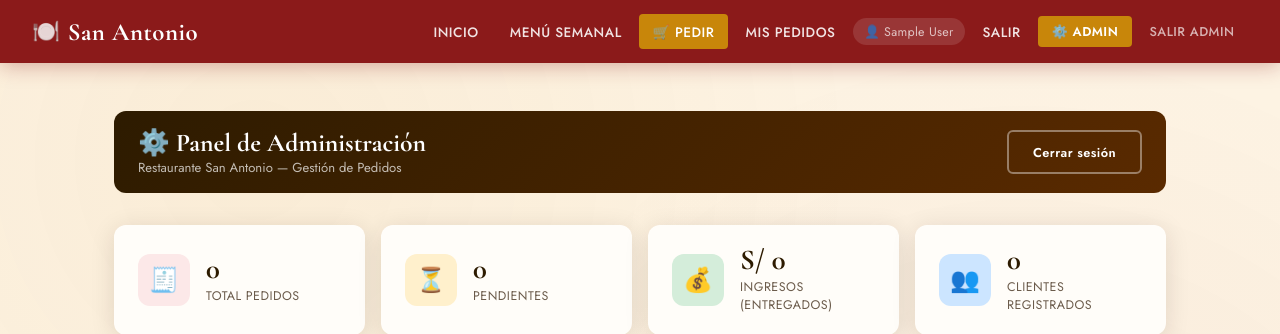
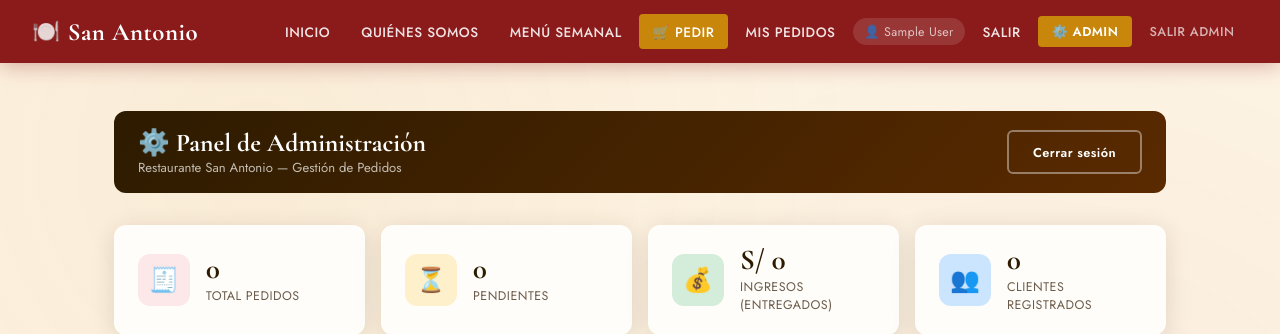
Before and after one commit to josh2006-dotcom/restaurante-san-antonio, a Flask app: page /admin in a window 1280 px wide. Shown: the top 334 px of the page. Run offline with Flask 3, Linux system fonts and the light colour scheme; the visitor is signed in with stand-in values (Sample User, id 1); data that the repository does not hold is empty; some libraries are stand-ins or nearby versions.

Commit message:
Update base.html

```diff
--- a/templates/base.html
+++ b/templates/base.html
@@ -270,6 +270,7 @@
   <a href="/" class="navbar-brand"><span>🍽️</span> San Antonio</a>
   <div class="nav-links">
     <a href="/">Inicio</a>
+    <a href="/quienes_somos">Quiénes Somos</a>
     <a href="/menu_semanal">Menú Semanal</a>
     {% if session.nombre %}
       <a href="/pedido" class="btn-nav">🛒 Pedir</a>
```
